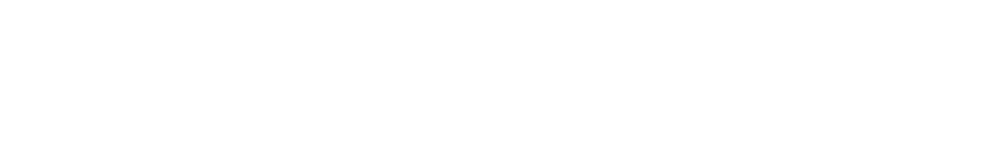
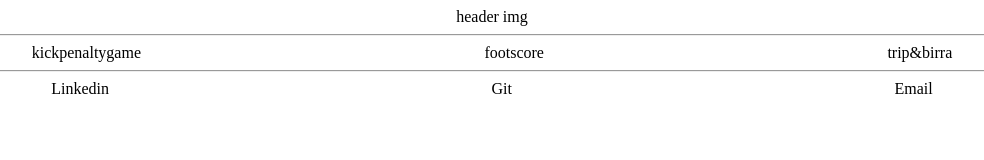
Before and after one commit to CarlosPerruca/porfolioWeb, a plain HTML site: page index.html in a window 1280 px wide. Shown: the whole page, without its empty margins (148-1132 px from the left). Drawn offline with Linux system fonts and the light colour scheme.

Commit message:
basic structure done

```diff
--- a/index.html
+++ b/index.html
@@ -4,7 +4,24 @@
     <meta charset="UTF-8" />
     <meta http-equiv="X-UA-Compatible" content="IE=edge" />
     <meta name="viewport" content="width=device-width, initial-scale=1.0" />
+    <link rel="stylesheet" href="style.css" />
     <title>Carlos Perruca Web CV</title>
   </head>
-  <body></body>
+  <body>
+    <header class="header">header img</header>
+    <hr />
+    <div class="main_body">
+      <div>kickpenaltygame</div>
+      <div>footscore</div>
+      <div>trip&birra</div>
+    </div>
+    <hr />
+    <footer>
+      <div class="main_footer">
+        <div>Linkedin</div>
+        <div>Git</div>
+        <div>Email</div>
+      </div>
+    </footer>
+  </body>
 </html>
--- /dev/null
+++ b/style.css
@@ -0,0 +1,24 @@
+.header {
+  display: flex;
+  flex-direction: row;
+  justify-content: center;
+  align-items: center;
+}
+
+.main_body {
+  display: flex;
+  flex-direction: row;
+  flex-wrap: nowrap;
+  justify-content: space-around;
+  align-items: baseline;
+  align-content: stretch;
+}
+
+.main_footer {
+  display: flex;
+  flex-direction: row;
+  flex-wrap: nowrap;
+  justify-content: space-around;
+  align-items: baseline;
+  align-content: stretch;
+}
```
